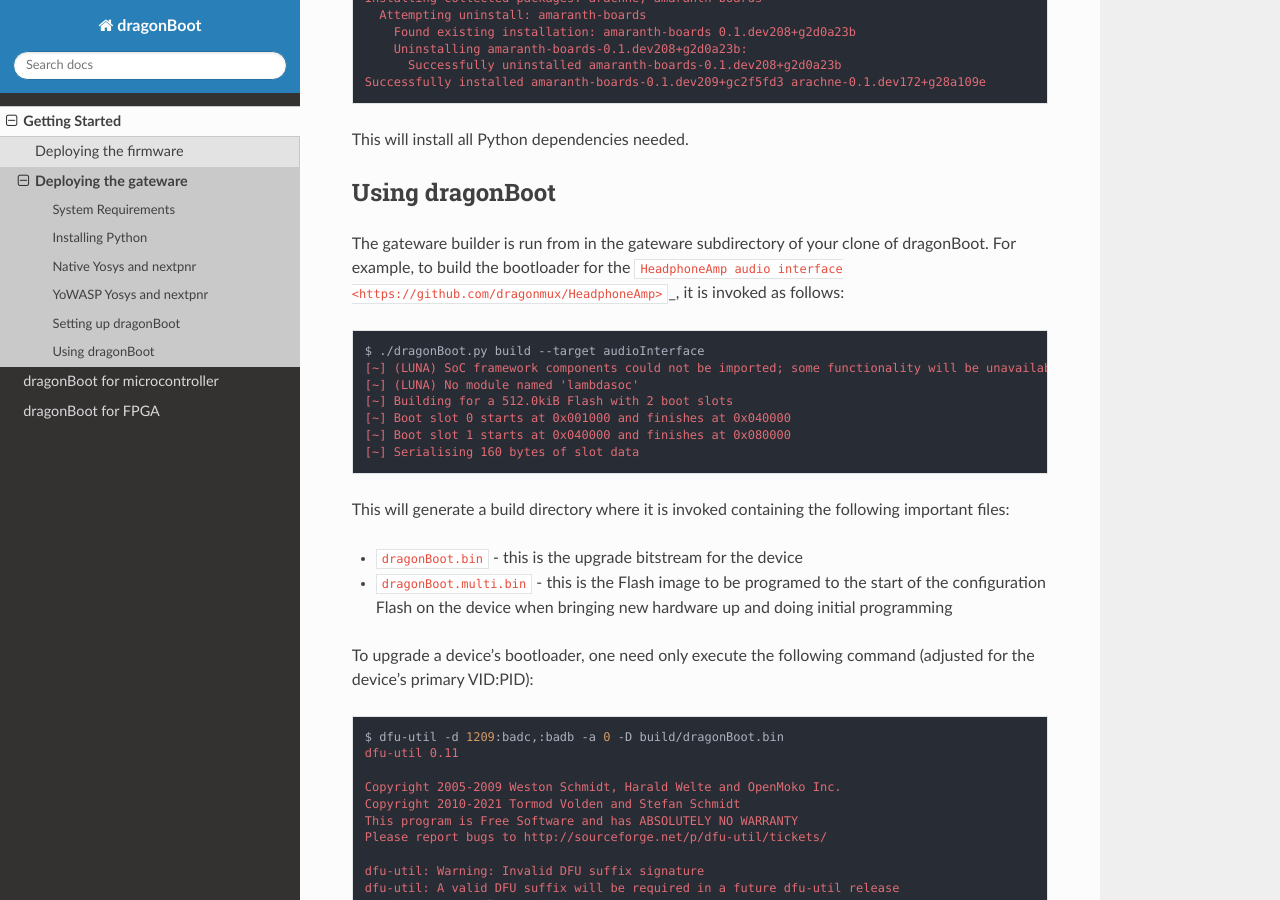
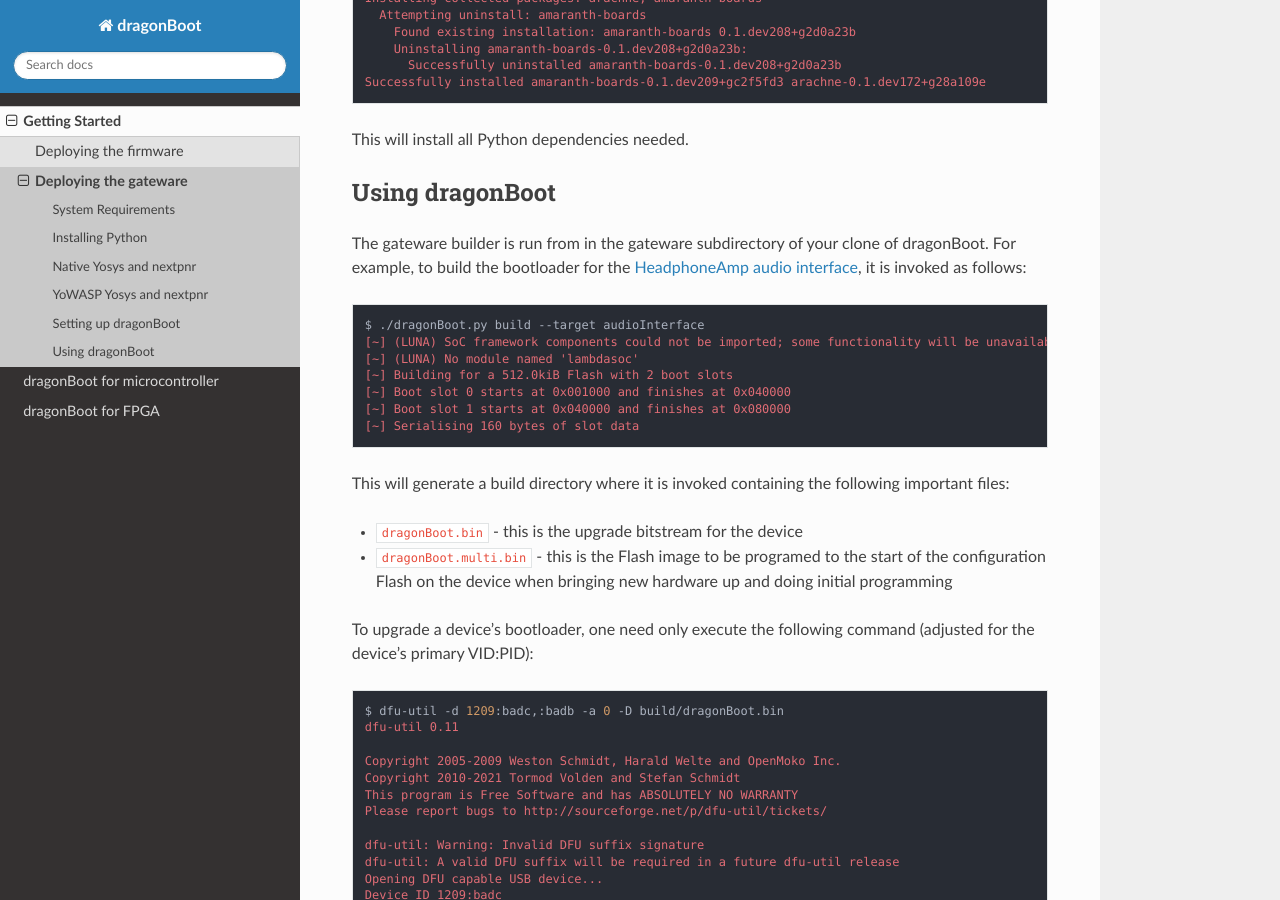
Before and after one commit to bad-alloc-heavy-industries/dragonBoot, a Sphinx documentation site: the page built from docs/deploying/gateware.md, in a window 1280 px wide and 900 px high, scrolled down 3950 px. Built offline with Sphinx 7.4.7 and the Read the Docs theme 2.0.0, drawn with Linux system fonts in a browser that asks for light colours.

Commit message:
Fixed an error with a link

````diff
--- a/docs/deploying/gateware.md
+++ b/docs/deploying/gateware.md
@@ -355,7 +355,7 @@
 ----------------
 
 The gateware builder is run from in the gateware subdirectory of your clone of dragonBoot.
-For example, to build the bootloader for the `HeadphoneAmp audio interface <https://github.com/dragonmux/HeadphoneAmp>`_,
+For example, to build the bootloader for the [HeadphoneAmp audio interface](https://github.com/dragonmux/HeadphoneAmp),
 it is invoked as follows:
 
 ```{code-block} console
````
